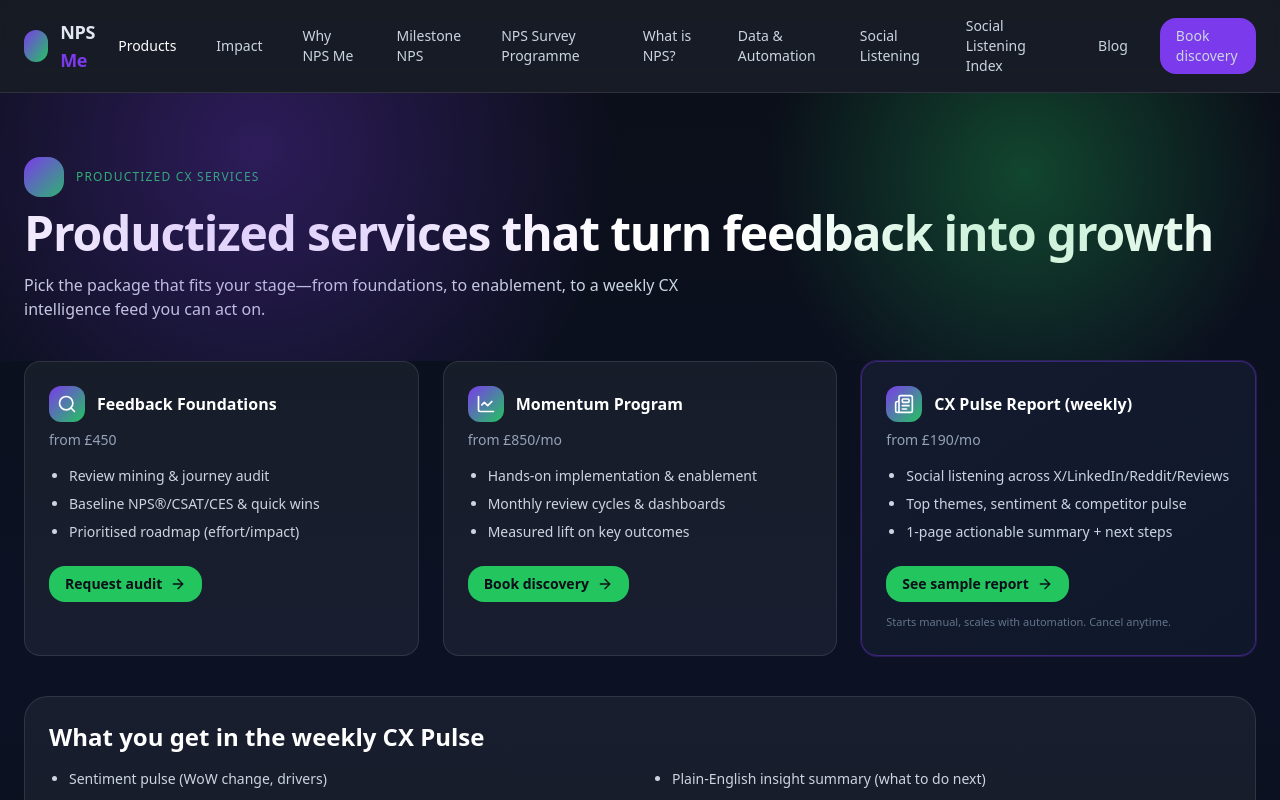
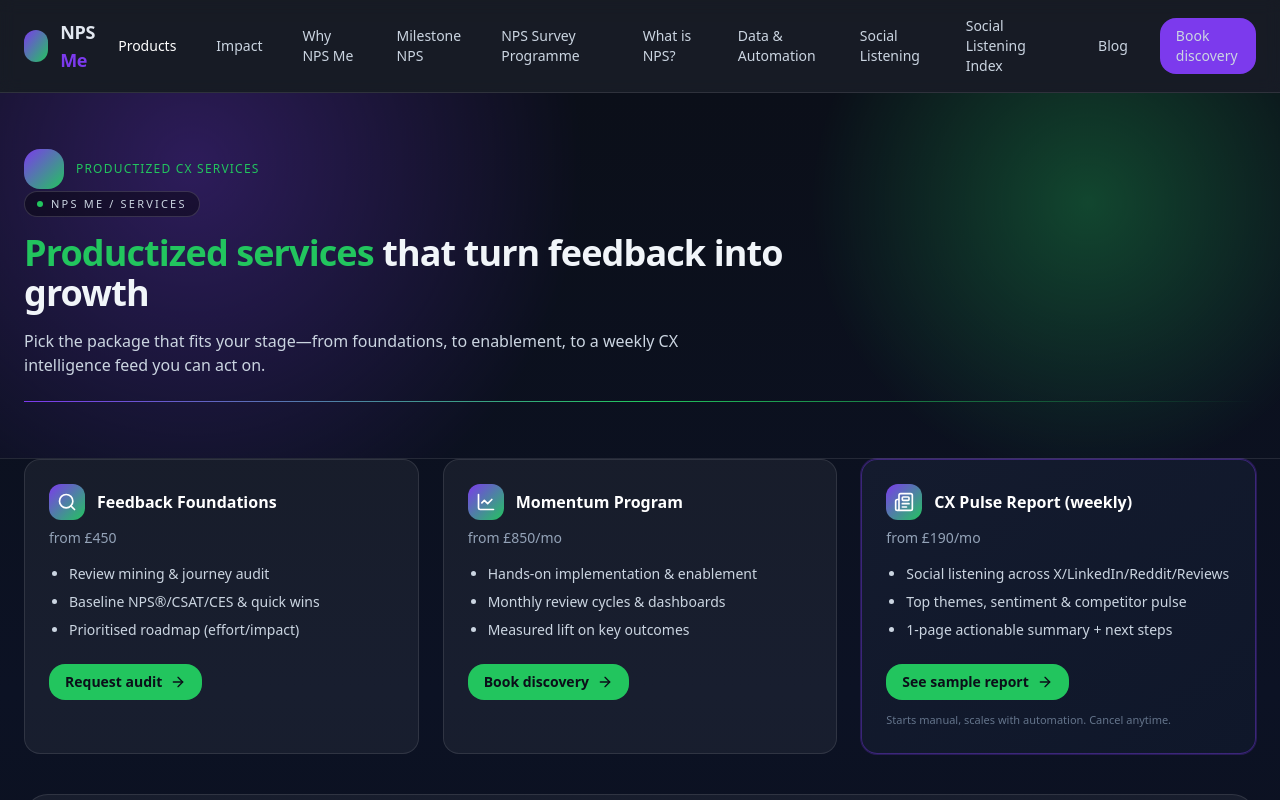
Before and after one commit to CasparRitchie/npsme-site, a React (Vite) app: page /products in a window 1280 px wide. Shown: the top 800 px of the page. Built offline with nearby package versions, Linux system fonts and the light colour scheme.

Commit message:
Update overall page header layout and format, apply to other pages

```diff
--- a/src/NpsMeLanding.jsx
+++ b/src/NpsMeLanding.jsx
@@ -215,6 +215,13 @@ export default function NpsMeLanding() {
       />
 
       {/* Hero */}
+      <PageHeader
+        iconLabel="NPS Me"
+        tag="NPS Me / Home"
+        accent="Customer feedback,"
+        title="made simple."
+        subtitle="Launch clean, branded NPS surveys without tools, complexity, or wasted time."
+      />
       <section className="relative overflow-hidden">
         <div className="pointer-events-none absolute inset-0 opacity-30 bg-[radial-gradient(circle_at_20%_20%,#7C3AED_0%,transparent_35%),radial-gradient(circle_at_80%_30%,#22C55E_0%,transparent_25%)]" />
         <div className="mx-auto max-w-7xl px-6 pt-20 pb-24 grid md:grid-cols-12 gap-10">
--- a/src/NpsSurveyProgramme.jsx
+++ b/src/NpsSurveyProgramme.jsx
@@ -15,29 +15,13 @@ export default function NpsSurveyProgramme() {
       />
 
       <section className="mx-auto max-w-6xl px-6 py-20">
-        {/* Header */}
-        <motion.div
-          initial={{ opacity: 0, y: 10 }}
-          animate={{ opacity: 1, y: 0 }}
-          transition={{ duration: 0.7 }}
-          className="mb-10"
-        >
-          <div className="flex items-center gap-3">
-            <div className="h-10 w-10 rounded-2xl bg-gradient-to-br from-[#7C3AED] to-[#22C55E]" />
-            <p className="text-xs uppercase tracking-widest text-[#22C55E]">
-              NPS survey programme
-            </p>
-          </div>
-
-          <h1 className="mt-3 text-3xl md:text-4xl font-semibold text-white">
-            Your personalised NPS Survey Programme
-          </h1>
-          <p className="mt-3 text-lg text-slate-400 max-w-3xl">
-            Provide us with a file of your customers' contact information and we'll run a structured NPS
-            programme for you - invitations, reminders, dashboards and export-ready data - so you can
-            focus on acting on the insight, not wrestling with tools.
-          </p>
-        </motion.div>
+        <PageHeader
+          iconLabel="NPS survey programme"
+          tag="NPS Me / Survey Programme"
+          accent="Your personalised NPS Survey Programme"
+          title=""
+          subtitle="Provide us with a file of your customers' contact information and we'll run a structured NPS programme for you — invitations, reminders, dashboards and export-ready data — so you can focus on acting on the insight, not wrestling with tools."
+        />
 
         {/* How it works */}
         <div className="mt-10 grid md:grid-cols-4 gap-6">
--- a/src/Privacy.jsx
+++ b/src/Privacy.jsx
@@ -16,12 +16,13 @@ export default function Privacy() {
         description="How NPS Me handles data, cookies, and third-party services. Contact details for privacy requests."
       />
       <section className="mx-auto max-w-3xl px-6 py-14">
-        <div className="flex items-center gap-3 mb-3">
-          <div className="h-8 w-8 rounded-xl bg-gradient-to-br from-[#7C3AED] to-[#22C55E]" />
-          <span className="text-xs tracking-widest text-slate-400 uppercase">Policy</span>
-        </div>
-        <h1 className="text-3xl font-semibold text-white">Privacy Policy</h1>
-        <p className="mt-2 text-sm text-slate-400">Last updated: {updated}</p>
+        <PageHeader
+          iconLabel="Policy"
+          tag="NPS Me / Policy"
+          accent="Privacy Policy"
+          title=""
+          subtitle={`Last updated: ${updated}`}
+        />
 
         <div className="prose prose-invert prose-slate mt-8">
           <p>
--- a/src/Products.jsx
+++ b/src/Products.jsx
@@ -15,26 +15,13 @@ export default function Products() {
         description="Pick a CX package to improve NPS®, reduce support load, and grow retention: Feedback Foundations, Momentum Program, and weekly CX Pulse reports."
       />
 
-      {/* Hero */}
-      <section className="relative overflow-hidden">
-        <div className="pointer-events-none absolute inset-0 opacity-30 bg-[radial-gradient(circle_at_20%_20%,#7C3AED_0%,transparent_35%),radial-gradient(circle_at_80%_30%,#22C55E_0%,transparent_25%)]" />
-        <div className="mx-auto max-w-7xl px-6 pt-16 pb-10">
-          <div className="flex items-center gap-3">
-            <div className="h-10 w-10 rounded-2xl bg-gradient-to-br from-[#7C3AED] to-[#22C55E]" />
-            <p className="text-xs uppercase tracking-widest text-[#22C55E]">
-              Productized CX services
-            </p>
-          </div>
-
-          <h1 className="mt-3 text-4xl md:text-5xl font-semibold tracking-tight text-white">
-            Productized services that turn feedback into growth
-          </h1>
-          <p className="mt-4 text-slate-300 max-w-2xl">
-            Pick the package that fits your stage—from foundations, to enablement,
-            to a weekly CX intelligence feed you can act on.
-          </p>
-        </div>
-      </section>
+      <PageHeader
+        iconLabel="Productized CX services"
+        tag="NPS Me / Services"
+        accent="Productized services"
+        title="that turn feedback into growth"
+        subtitle="Pick the package that fits your stage—from foundations, to enablement, to a weekly CX intelligence feed you can act on."
+      />
 
       {/* Product cards */}
       <section className="mx-auto max-w-7xl px-6 pb-20">
--- a/src/components/PageHeader.jsx
+++ b/src/components/PageHeader.jsx
@@ -8,6 +8,7 @@ export default function PageHeader({
   tag = "CX & NPS / Page",
   accent = "",
   iconLabel = "NPS Me",
+  useGradientAccent = false,
 }) {
   return (
     <section className="relative overflow-hidden border-b border-white/10">
@@ -35,7 +36,17 @@ export default function PageHeader({
 
           {/* Title */}
           <h1 className="mt-4 text-2xl sm:text-3xl md:text-4xl font-semibold tracking-tight text-white max-w-3xl">
-            {accent && <span className="text-[#22C55E]">{accent} </span>}
+            {accent && (
+              <span
+                className={
+                  useGradientAccent
+                    ? "text-transparent bg-clip-text bg-gradient-to-r from-[#7C3AED] to-[#22C55E]"
+                    : "text-[#22C55E]"
+                }
+              >
+                {accent}{" "}
+              </span>
+            )}
             <span className="text-slate-100">{title}</span>
           </h1>
 
--- a/src/pages/BlogIndex.jsx
+++ b/src/pages/BlogIndex.jsx
@@ -17,7 +17,7 @@ const POSTS = [
   },
   {
     slug: "ethical-surveys",
-    title: "When Feedback Fatigue Sets In: The Ethics of customer experience surveys",
+    title: "When Feedback Fatigue Sets In: The ethics of customer experience surveys",
     excerpt:
       "How contact selection, DNS flags, and response-pressure can quietly distort NPS  -  and what to do instead.",
     date: "2025-10-15",
```
Also changed, not shown: 1 other file (tests, documents, lock files or other folders).
